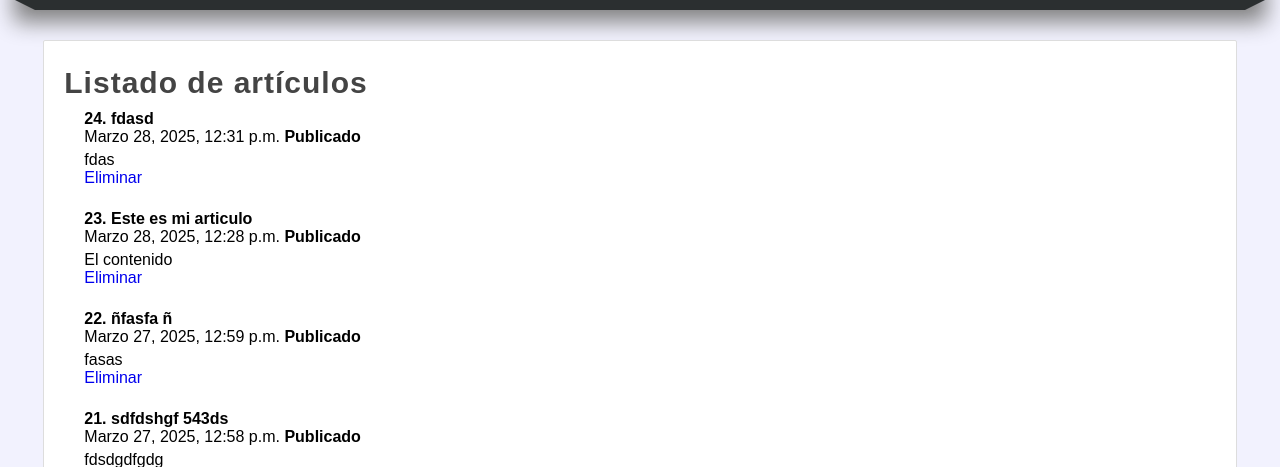
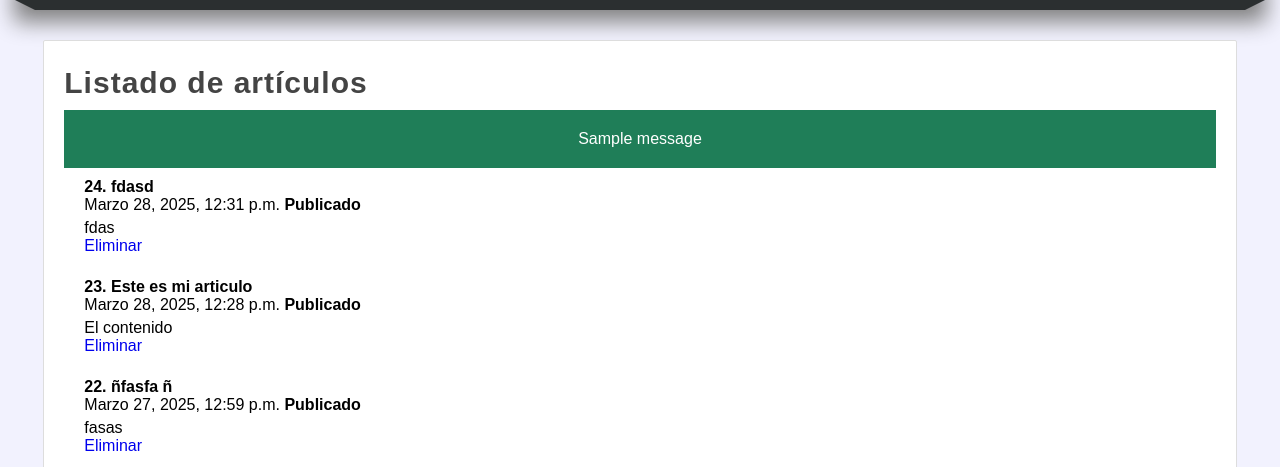
Before and after one commit to VergaraVictor/MasterEnPython, a Django app: page /articulos/ in a window 1280 px wide. Shown: the part 182-649 px from the top of the page. Run offline with Django 3.2, Linux system fonts and the light colour scheme; data comes from the database, SQL or seed files in the repository; both versions use the stored data as it was after the commit; tables that the repository leaves empty hold one stand-in row (values such as "Sample post"); one stand-in notice (Sample message) is shown.

Commit message:
MensajesFlashSesionesFlash

```diff
--- a/23-Django/aprendiendoDjango/miapp/forms.py
+++ b/23-Django/aprendiendoDjango/miapp/forms.py
@@ -23,7 +23,7 @@ class FormArticle(forms.Form):
         label = "Contenido",
         widget=forms.Textarea,
         validators = [
-            validators.MaxLengthValidator(20, 'Te has pasado, has puesto mucho texto')
+            validators.MaxLengthValidator(50, 'Te has pasado, has puesto mucho texto')
         ]
     )
 
--- a/23-Django/aprendiendoDjango/miapp/static/css/styles.css
+++ b/23-Django/aprendiendoDjango/miapp/static/css/styles.css
@@ -174,6 +174,14 @@ nav ul li a:hover{
     text-shadow: 0px 0px 4px black;
 }
 
+.message{
+    padding: 20px;
+    background: #1f7e58;
+    color: white;
+    text-align: center;
+    margin-bottom: 10px;
+}
+
 .box form input[type="submit"]:hover,
 .box form input[type="button"]:hover,
 .box form button:hover {
--- a/23-Django/aprendiendoDjango/miapp/templates/articulos.html
+++ b/23-Django/aprendiendoDjango/miapp/templates/articulos.html
@@ -6,6 +6,15 @@
 {% block content %}
 
 <h1 class="title">Listado de artículos</h1>
+
+{% if messages %}
+    {%for message in messages%}
+        <div class="message">
+            {{message}}
+        </div>
+    {% endfor %}
+{% endif %}
+
     <ul>
         {% for articulo in articulos %}
             <h4>{{articulo.id}}. {{articulo.title}}</h4>
--- a/23-Django/aprendiendoDjango/miapp/views.py
+++ b/23-Django/aprendiendoDjango/miapp/views.py
@@ -2,6 +2,7 @@ from django.shortcuts import render, HttpResponse, redirect
 from miapp.models import Article
 from django.db.models import Q
 from miapp.forms import FormArticle
+from django.contrib import messages
 
 # Create your views here.
 # MVC = Modelo Vista Controlador -> Acciones (metodos)
@@ -146,6 +147,10 @@ def create_full_article(request):
 
             articulo.save()
 
+            # Crear mensaje flash (sesión que solo se muestra 1 vez)
+            messages.success(request, f'Has creado correctamente el articulo {articulo.id}' )
+
+
             return redirect('articulos')
             # return HttpResponse(articulo.title + ' - ' + articulo.content + ' - ' + str(articulo.public))
     else:
```
Also changed, not shown: 23-Django/aprendiendoDjango/db.sqlite3.
